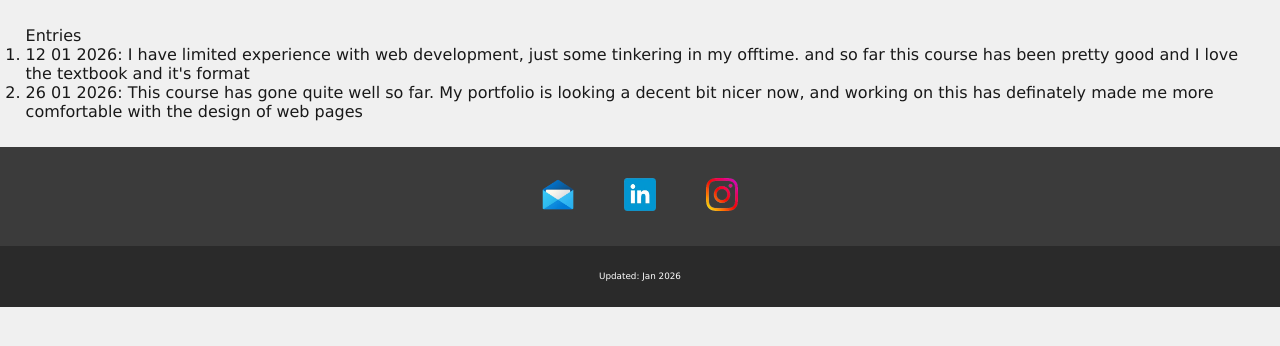
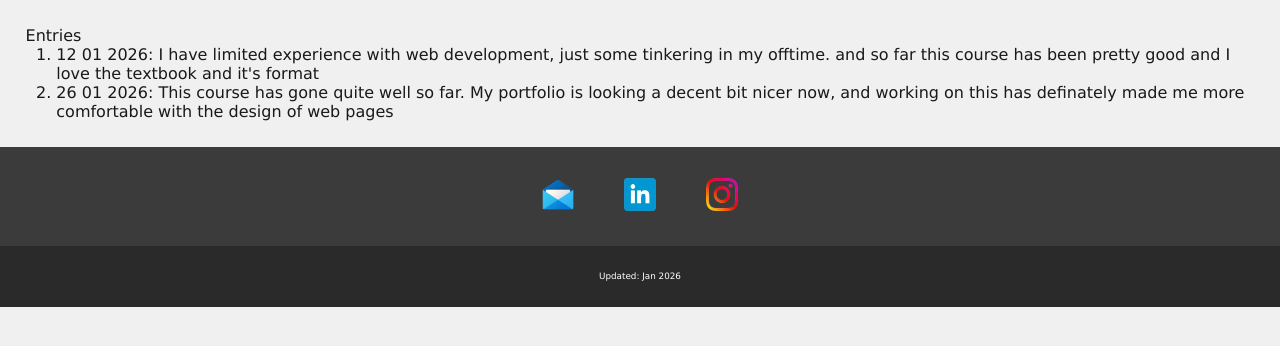
Before and after one commit to H3A4K/cs1xd3, a PHP site: page /journal.html in a window 1280 px wide. Shown: the part 145-491 px from the top of the page. Run offline with PHP 8.4, Linux system fonts and the light colour scheme.

Commit message:
splash + journal tweaks

```diff
--- a/assets/css/journal.css
+++ b/assets/css/journal.css
@@ -6,6 +6,10 @@
  *
  * Formatting for journal.html
  */
+
+li {
+    margin-left: 2.5%;
+}
 
 /* Phone */
 @media (max-width:479px) {
--- a/journal.html
+++ b/journal.html
@@ -19,6 +19,7 @@ Journal Page
     <base href="./">
 
     <link rel="stylesheet" href="./assets/css/global.css">
+    <link rel="stylesheet" href="./assets/css/journal.css">
     <script defer src="./js/theme.js"></script>
 </head>
 
```
Also changed, not shown: index.html (+7 -4 lines).
